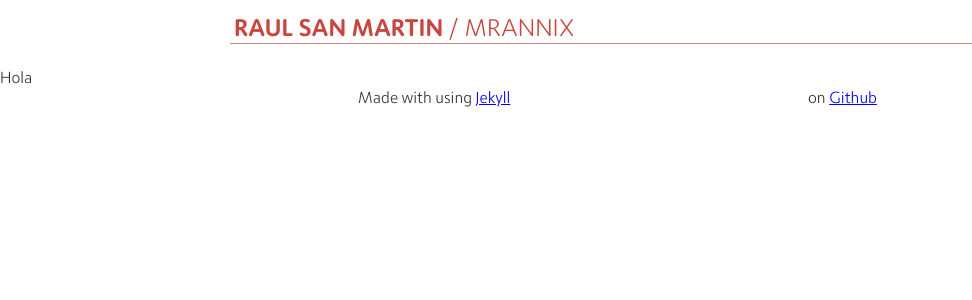
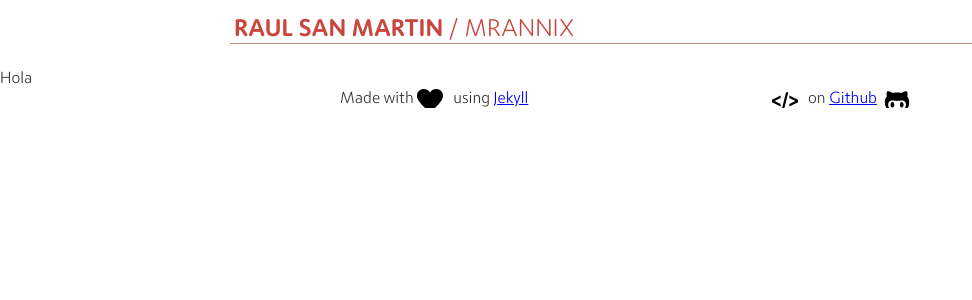
Before and after one commit to MrAnnix/MrAnnix.github.io, a Jekyll site: the page built from index.html, in a window 1280 px wide. Shown: the top 300 px of the page, without its empty margins (0-972 px from the left). Built offline with Jekyll 4.4.1, drawn with Linux system fonts in a browser that asks for light colours; the list of posts is cut into pages by our own code.

Commit message:
Changed icons

```diff
--- a/_includes/footer.html
+++ b/_includes/footer.html
@@ -1,10 +1,10 @@
 <div class="footer container">
     <div class="two-columns">
         <div class="left-column-centered">
-            Made with <i class="heart"></i> using <a href="http://jekyllrb.com/">Jekyll</a>
+            Made with <i class="ic ic-heart"></i> using <a href="http://jekyllrb.com/">Jekyll</a>
         </div>
         <div class="right-column-centered">
-            <i class="code"></i> on <a href="https://github.com/MrAnnix/MrAnnix.github.io">Github</a> &nbsp;<i class="github-alt"></i>
+            <i class="ic ic-code"></i> on <a href="https://github.com/MrAnnix/MrAnnix.github.io">Github</a> &nbsp;<i class="ic ic-github-alt"></i>
         </div>
     </div>
 </div>
--- /dev/null
+++ b/_sass/_icons.scss
@@ -0,0 +1,40 @@
+/*Icons by Iconmonstr*/
+
+.ic {
+    background-repeat: no-repeat;
+    background-position: 0 0;
+    background-size: 26px 26px;
+    padding-left: 36px
+}
+
+.ic-e-mail {
+    background-image: url(../images/icons/e-mail.svg);
+}
+
+.ic-github {
+    background-image: url(../images/icons/github.svg);
+}
+
+.ic-stacko {
+    background-image: url(../images/icons/stacko.svg);
+}
+
+.ic-linkedin {
+    background-image: url(../images/icons/linkedin.svg);
+}
+
+.ic-twitter {
+    background-image: url(../images/icons/twitter.svg);
+}
+
+.ic-heart {
+    background-image: url(../images/icons/heart.svg);
+}
+
+.ic-code {
+    background-image: url(../images/icons/code.svg);
+}
+
+.ic-github-alt {
+    background-image: url(../images/icons/github-alt.svg);
+}
--- a/_sass/_index.scss
+++ b/_sass/_index.scss
@@ -133,45 +133,3 @@
     font-size: 11pt;
     font-weight: 400
 }
-
-/*Icons by Iconmonstr*/
-
-.sites-list>ul>.e-mail {
-    background-image: url(../images/icons/e-mail.svg);
-    background-repeat: no-repeat;
-    background-position: 0 0;
-    background-size: 26px 26px;
-    padding-left: 36px
-}
-
-.sites-list>ul>.github {
-    background-image: url(../images/icons/github.svg);
-    background-repeat: no-repeat;
-    background-position: 0 0;
-    background-size: 26px 26px;
-    padding-left: 36px
-}
-
-.sites-list>ul>.stacko {
-    background-image: url(../images/icons/stacko.svg);
-    background-repeat: no-repeat;
-    background-position: 0 0;
-    background-size: 26px 26px;
-    padding-left: 36px
-}
-
-.sites-list>ul>.linkedin {
-    background-image: url(../images/icons/linkedin.svg);
-    background-repeat: no-repeat;
-    background-position: 0 0;
-    background-size: 26px 26px;
-    padding-left: 36px
-}
-
-.sites-list>ul>.twitter {
-    background-image: url(../images/icons/twitter.svg);
-    background-repeat: no-repeat;
-    background-position: 0 0;
-    background-size: 26px 26px;
-    padding-left: 36px
-}
--- a/assets/css/styles.scss
+++ b/assets/css/styles.scss
@@ -6,3 +6,4 @@
 @import "index";
 @import "contact";
 @import "blog-index";
+@import "icons";
```
